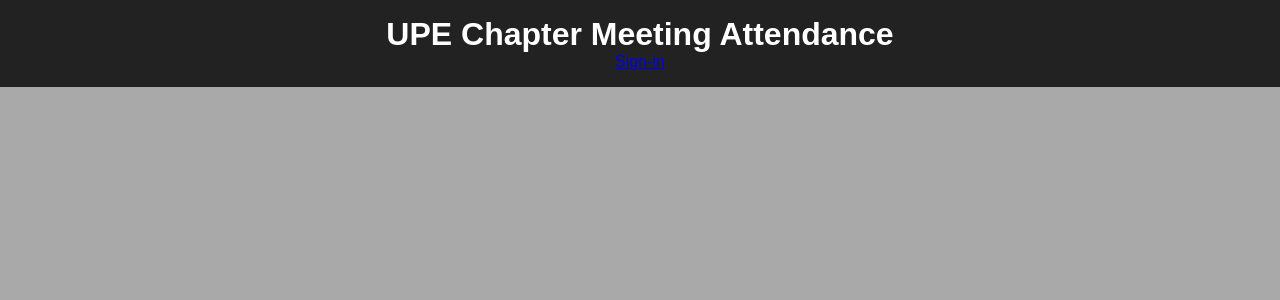
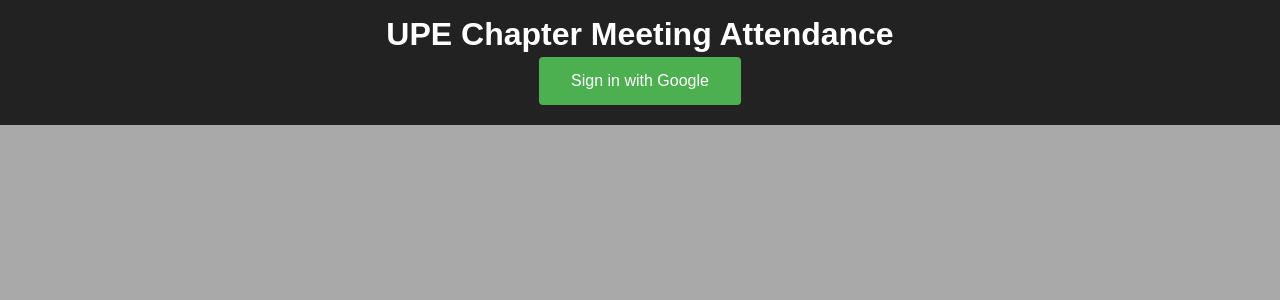
Before and after one commit to jiangchengliu/QRScanner, a Django app: page / in a window 1280 px wide. Shown: the top 300 px of the page. Run offline with Django 4.2, Linux system fonts and the light colour scheme; some libraries are stand-ins or nearby versions.

Commit message:
fix: page.html

```diff
--- a/QRScanner/app/templates/page.html
+++ b/QRScanner/app/templates/page.html
@@ -64,7 +64,9 @@
 
     <div class="nav">
         <h1>UPE Chapter Meeting Attendance</h1>
-        <a id="signInButton" href="{% url 'social:begin' 'google' %}?next={{ request.path }}" class="button">Sign-in</a>
+        <a href="{% provider_login_url 'google' %}">
+            <button>Sign in with Google</button>
+        </a>
     </div>
     <div class="content">
         {% if qr_code %}
@@ -73,7 +75,6 @@
     </div>
 
     <script>
-
         let webcamStream;
 
         function determineIfUserIsAdmin(email) {
```
Also changed, not shown: QRScanner/db.sqlite3.
